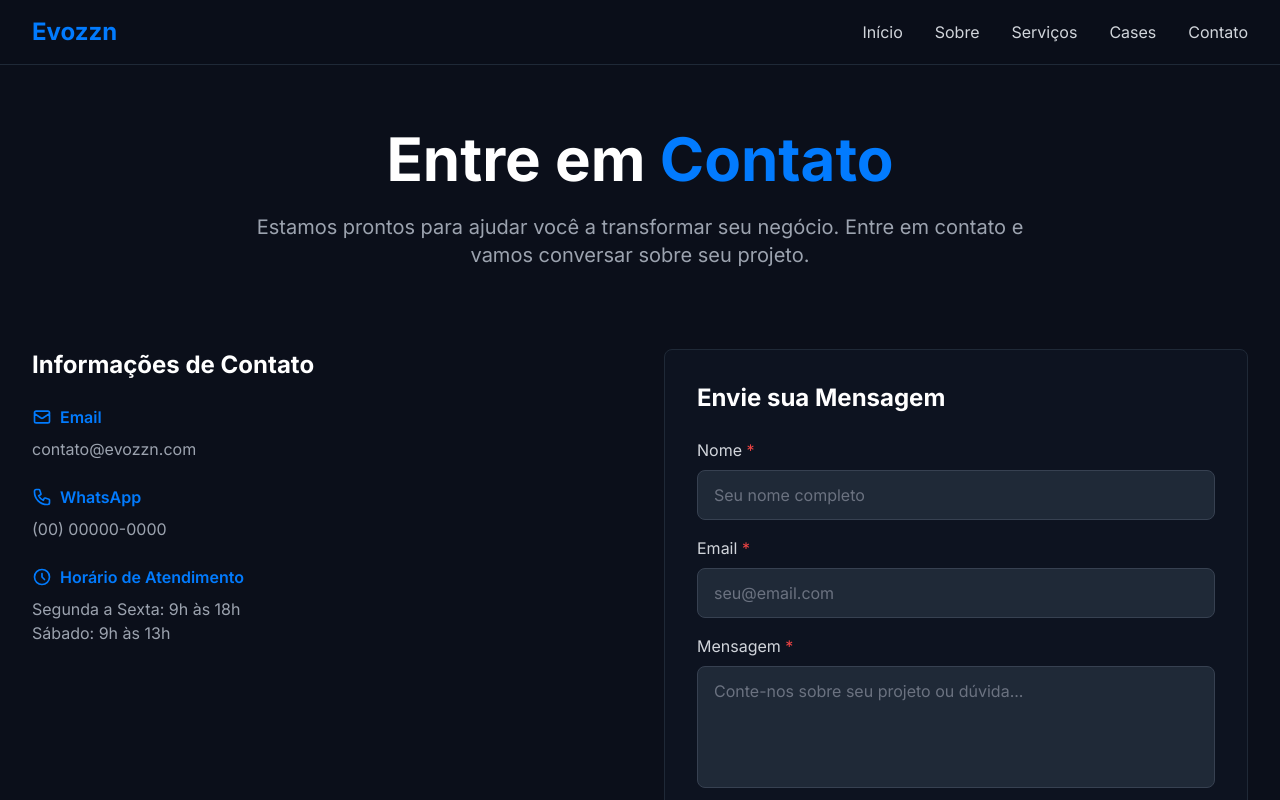
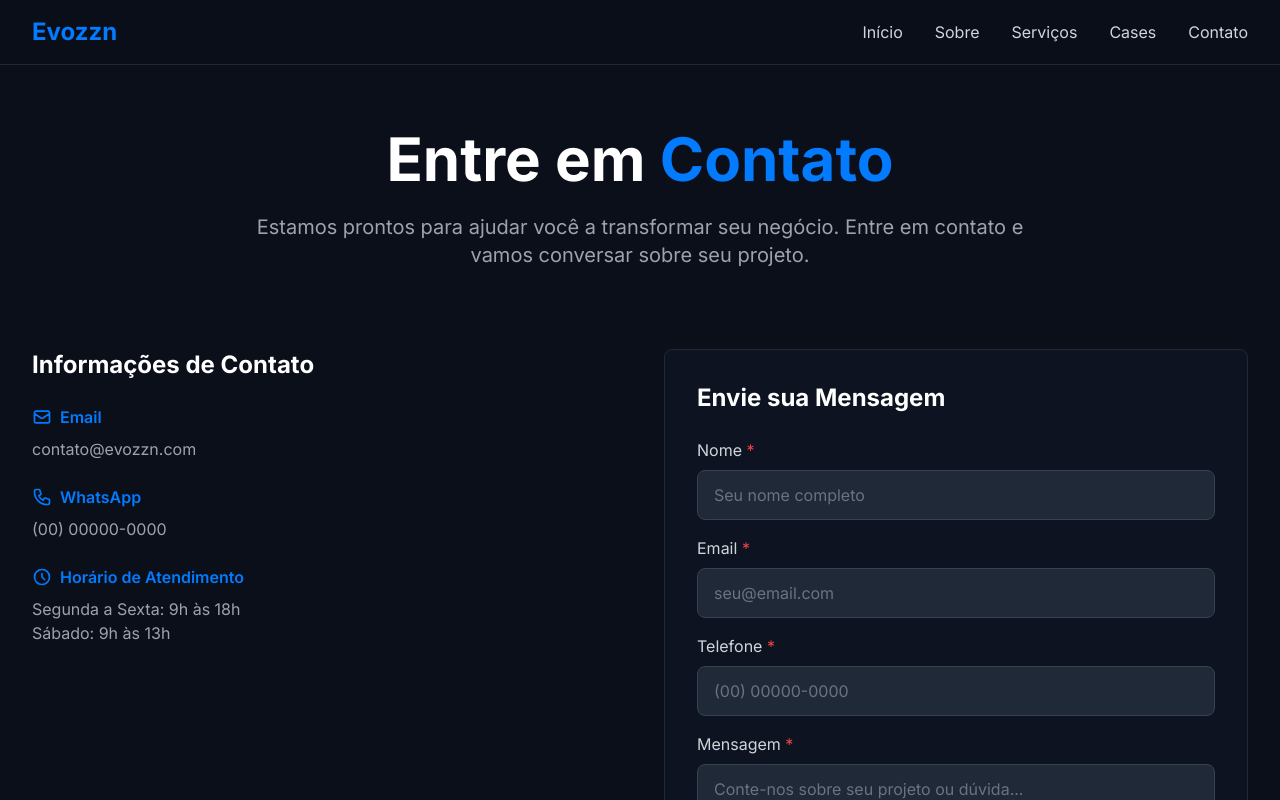
Before and after one commit to evozzn/siteoficial, a Next.js app: page /contato in a window 1280 px wide. Shown: the top 800 px of the page. Built offline with nearby package versions, Linux system fonts and the light colour scheme.

Commit message:
Adicionar campo de telefone obrigatÃ³rio no formulÃ¡rio de contato com mÃ¡scara e validaÃ§Ã£o

```diff
--- a/app/api/contato/route.ts
+++ b/app/api/contato/route.ts
@@ -3,6 +3,7 @@ import { NextRequest, NextResponse } from 'next/server'
 interface ContactFormData {
   nome: string
   email: string
+  telefone: string
   mensagem: string
 }
 
@@ -20,6 +21,16 @@ function validateContactData(data: ContactFormData): { valid: boolean; errors: s
     const emailRegex = /^[^\s@]+@[^\s@]+\.[^\s@]+$/
     if (!emailRegex.test(data.email)) {
       errors.push('Email inválido')
+    }
+  }
+
+  if (!data.telefone) {
+    errors.push('Telefone é obrigatório')
+  } else {
+    // Remove caracteres não numéricos para validação
+    const cleanPhone = data.telefone.replace(/\D/g, '')
+    if (cleanPhone.length < 10 || cleanPhone.length > 11) {
+      errors.push('Telefone inválido. Use o formato (00) 00000-0000')
     }
   }
 
@@ -61,6 +72,7 @@ async function sendEmail(data: ContactFormData): Promise<{ success: boolean; err
           <h2>Novo contato recebido</h2>
           <p><strong>Nome:</strong> ${data.nome}</p>
           <p><strong>Email:</strong> ${data.email}</p>
+          <p><strong>Telefone:</strong> ${data.telefone}</p>
           <p><strong>Mensagem:</strong></p>
           <p>${data.mensagem.replace(/\n/g, '<br>')}</p>
         `,
@@ -79,6 +91,7 @@ async function sendEmail(data: ContactFormData): Promise<{ success: boolean; err
     console.log('📧 Email que seria enviado:')
     console.log('De:', data.email)
     console.log('Nome:', data.nome)
+    console.log('Telefone:', data.telefone)
     console.log('Mensagem:', data.mensagem)
     console.log('\n⚠️  Configure RESEND_API_KEY no .env para envio real')
 
--- a/components/ContactForm.tsx
+++ b/components/ContactForm.tsx
@@ -5,12 +5,14 @@ import { useState, FormEvent } from 'react'
 interface FormErrors {
   nome?: string
   email?: string
+  telefone?: string
   mensagem?: string
 }
 
 export default function ContactForm() {
   const [nome, setNome] = useState('')
   const [email, setEmail] = useState('')
+  const [telefone, setTelefone] = useState('')
   const [mensagem, setMensagem] = useState('')
   const [errors, setErrors] = useState<FormErrors>({})
   const [isSubmitting, setIsSubmitting] = useState(false)
@@ -19,6 +21,29 @@ export default function ContactForm() {
   const validateEmail = (email: string): boolean => {
     const emailRegex = /^[^\s@]+@[^\s@]+\.[^\s@]+$/
     return emailRegex.test(email)
+  }
+
+  const validatePhone = (phone: string): boolean => {
+    // Remove caracteres não numéricos
+    const cleanPhone = phone.replace(/\D/g, '')
+    // Valida telefone brasileiro (10 ou 11 dígitos)
+    return cleanPhone.length >= 10 && cleanPhone.length <= 11
+  }
+
+  const formatPhone = (value: string): string => {
+    // Remove tudo que não é dígito
+    const numbers = value.replace(/\D/g, '')
+
+    // Aplica máscara: (00) 00000-0000 ou (00) 0000-0000
+    if (numbers.length <= 2) {
+      return numbers
+    } else if (numbers.length <= 6) {
+      return `(${numbers.slice(0, 2)}) ${numbers.slice(2)}`
+    } else if (numbers.length <= 10) {
+      return `(${numbers.slice(0, 2)}) ${numbers.slice(2, 6)}-${numbers.slice(6)}`
+    } else {
+      return `(${numbers.slice(0, 2)}) ${numbers.slice(2, 7)}-${numbers.slice(7, 11)}`
+    }
   }
 
   const validateForm = (): boolean => {
@@ -36,6 +61,13 @@ export default function ContactForm() {
       newErrors.email = 'Email é obrigatório'
     } else if (!validateEmail(email)) {
       newErrors.email = 'Email inválido'
+    }
+
+    // Validação do telefone
+    if (!telefone.trim()) {
+      newErrors.telefone = 'Telefone é obrigatório'
+    } else if (!validatePhone(telefone)) {
+      newErrors.telefone = 'Telefone inválido. Use o formato (00) 00000-0000'
     }
 
     // Validação da mensagem
@@ -68,6 +100,7 @@ export default function ContactForm() {
         body: JSON.stringify({
           nome: nome.trim(),
           email: email.trim(),
+          telefone: telefone.trim(),
           mensagem: mensagem.trim(),
         }),
       })
@@ -81,6 +114,7 @@ export default function ContactForm() {
           data.errors.forEach((error: string) => {
             if (error.includes('Nome')) serverErrors.nome = error
             else if (error.includes('Email')) serverErrors.email = error
+            else if (error.includes('Telefone')) serverErrors.telefone = error
             else if (error.includes('Mensagem')) serverErrors.mensagem = error
           })
           setErrors(serverErrors)
@@ -98,6 +132,7 @@ export default function ContactForm() {
       setSubmitSuccess(true)
       setNome('')
       setEmail('')
+      setTelefone('')
       setMensagem('')
       setErrors({})
 
@@ -171,6 +206,35 @@ export default function ContactForm() {
         )}
       </div>
 
+      {/* Telefone */}
+      <div>
+        <label htmlFor="telefone" className="block text-gray-300 mb-2">
+          Telefone <span className="text-red-500">*</span>
+        </label>
+        <input
+          type="tel"
+          id="telefone"
+          value={telefone}
+          onChange={(e) => {
+            const formatted = formatPhone(e.target.value)
+            setTelefone(formatted)
+            if (errors.telefone) {
+              setErrors({ ...errors, telefone: undefined })
+            }
+          }}
+          className={`w-full bg-gray-800 border rounded-lg px-4 py-3 text-white placeholder-gray-500 focus:outline-none focus:ring-2 transition-colors ${
+            errors.telefone
+              ? 'border-red-500 focus:ring-red-500'
+              : 'border-gray-700 focus:border-primary focus:ring-primary'
+          }`}
+          placeholder="(00) 00000-0000"
+          maxLength={15}
+        />
+        {errors.telefone && (
+          <p className="mt-1 text-sm text-red-500">{errors.telefone}</p>
+        )}
+      </div>
+
       {/* Mensagem */}
       <div>
         <label htmlFor="mensagem" className="block text-gray-300 mb-2">
@@ -221,7 +285,7 @@ export default function ContactForm() {
       </button>
 
       {/* Mensagem de erro geral */}
-      {errors.mensagem && !errors.nome && !errors.email && (
+      {errors.mensagem && !errors.nome && !errors.email && !errors.telefone && (
         <div className="bg-red-500/10 border border-red-500/50 text-red-400 p-4 rounded-lg">
           <p className="text-sm">{errors.mensagem}</p>
         </div>
--- a/lib/email.ts
+++ b/lib/email.ts
@@ -10,6 +10,7 @@
 interface EmailData {
   nome: string
   email: string
+  telefone: string
   mensagem: string
 }
 
@@ -29,6 +30,7 @@ export async function sendContactEmail(data: EmailData): Promise<{ success: bool
         <h2>Novo contato recebido</h2>
         <p><strong>Nome:</strong> ${data.nome}</p>
         <p><strong>Email:</strong> ${data.email}</p>
+        <p><strong>Telefone:</strong> ${data.telefone}</p>
         <p><strong>Mensagem:</strong></p>
         <p>${data.mensagem.replace(/\n/g, '<br>')}</p>
       `,
```
